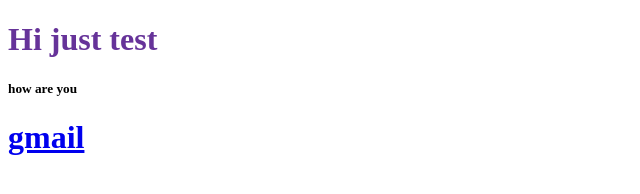
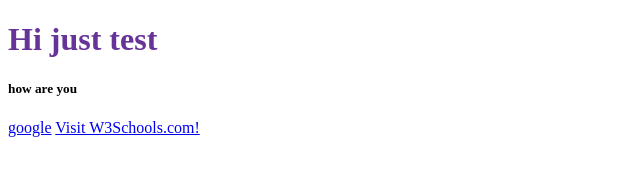
Before and after one commit to sayunkadir/my-second-repo, a plain HTML site: page index.html in a window 1280 px wide. Shown: the whole page, without its empty margins (0-640 px from the left). Drawn offline with Linux system fonts and the light colour scheme.

Commit message:
link addd

```diff
--- a/index.html
+++ b/index.html
@@ -9,6 +9,7 @@
 <body>
     <h1>Hi just test</h1>
     <h5>how are you</h5>
-    <h1><a href="gmail.com">gmail</a></h1>
+    <a href="https://google.com/">google</a>
+    <a href="https://www.w3schools.com">Visit W3Schools.com!</a>
 </body>
 </html>
```
